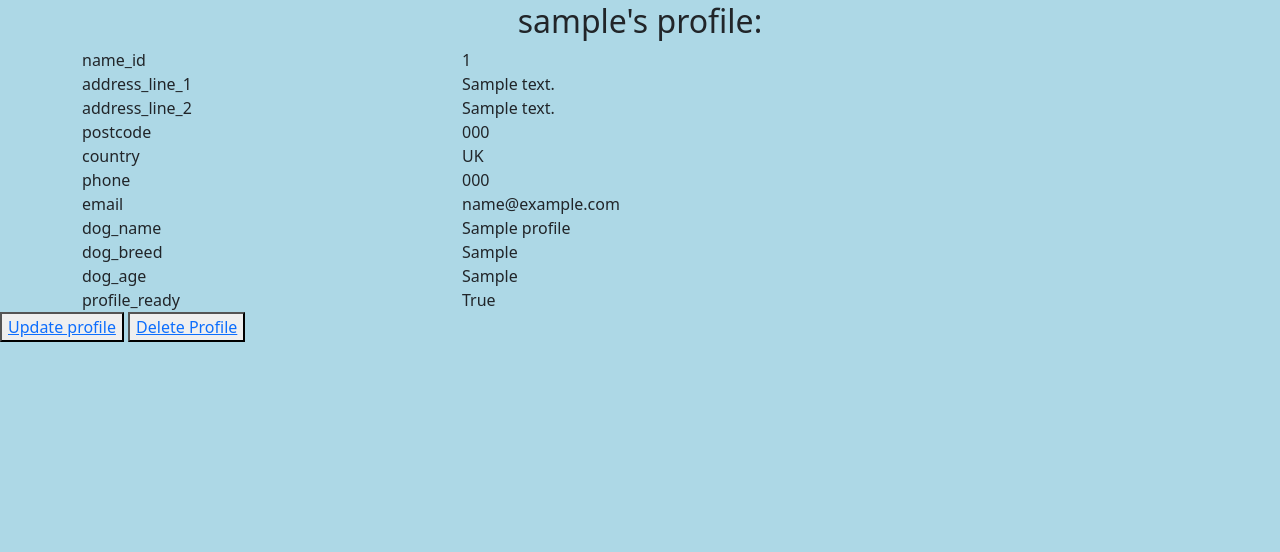
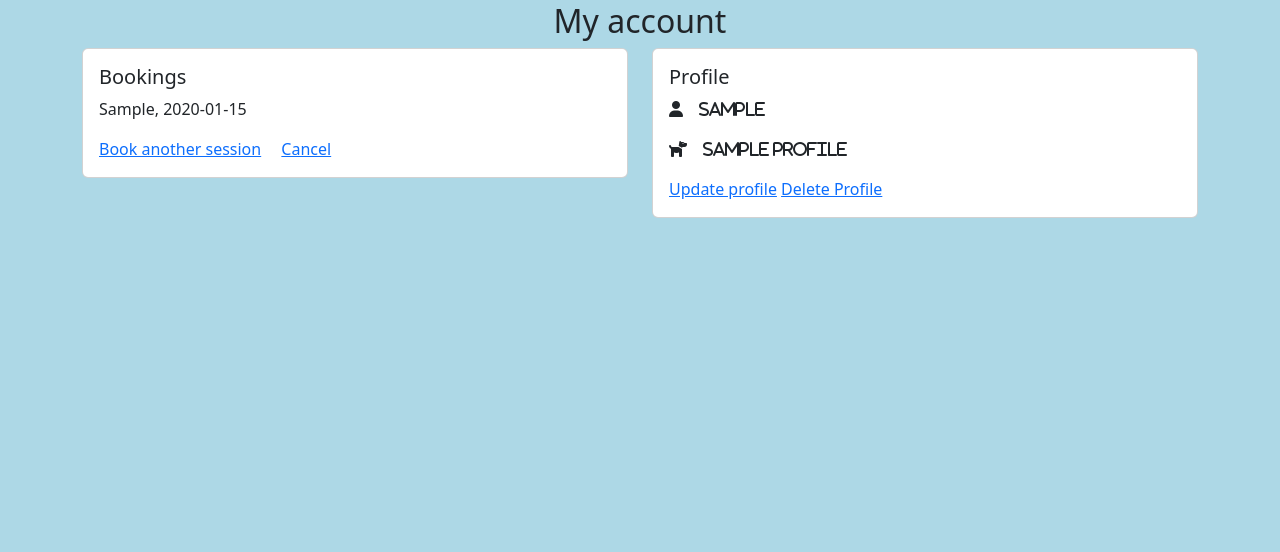
Before and after one commit to Corentin-Vidick/P4-JSDogTraining, a Django app: page /user_profile/ in a window 1280 px wide. Shown: the part 54-606 px from the top of the page. Run offline with Django 3.2, Linux system fonts and the light colour scheme; a user stored in the database is signed in; tables that the repository leaves empty hold one stand-in row (values such as "Sample post"); some libraries are stand-ins or nearby versions.

Commit message:
Add card layout to user account template

```diff
--- a/bookings/views.py
+++ b/bookings/views.py
@@ -100,16 +100,18 @@ def user_profile_update(request):
 def user_profile(request):
     profile = Profile.objects.filter(name=request.user.id).all()
     profile_values = profile.values()
-
+    user_bookings = Booking.objects.filter(name=request.user.id).all()
     return render(request, 'user_profile.html', {
         "profile": profile,
-        "profile_values": profile_values
+        "profile_values": profile_values,
+        "bookings": user_bookings
         })
 
 
 #                                       User Delete Profile Button
 def delete_profile(request):
     print("Deleting profile")
+    print(request.user.profile)
     profile_to_delete = get_object_or_404(Profile)
     profile_to_delete.delete()
 
--- a/templates/bookings/user_profile.html
+++ b/templates/bookings/user_profile.html
@@ -2,12 +2,46 @@
 
 {% block content %}
 
-<h2 class="text-center">{{ user }}'s profile:</h2>
+<h2 class="text-center">My account</h2>
 
-{% if user.profile.profile_ready %}
+<!-- {% if user.profile.profile_ready %} -->
+
+    <div class="container">
+        <div class="row">
+            <div class="col-6">
+                <div class="card">
+                    <div class="card-body">
+                        <h5 class="card-title">Bookings</h5>
+                        {% for booking in bookings %}
+                            <p class="card-text">{{ booking }}</p>
+                        {% endfor %}
+                            <a href="/bookings_list" class="card-link">Book another session</a>
+                        {% if bookings %}
+                            <a href="/user_bookings" class="card-link">Cancel</a>
+                        {% endif %}
+                    </div>
+                </div>
+            </div>
+            <div class="col-6">
+                <div class="card">
+                    <div class="card-body">
+                        <h5 class="card-title">Profile</h5>
+                        {% if user.profile.profile_ready %}
+                            <p class="card-text"><i class="fa-solid fa-user">&emsp;{{ user }}</i></p>
+                            <p class="card-text"><i class="fa-solid fa-dog">&emsp;{{ user.profile.dog_name }}</i></p>
+                            <a href="/user_profile_update">Update profile</a>
+                            <a href="/delete_profile">Delete Profile</a>
+                        {% else %}
+                            <a href="/user_profile_update">Create profile</a>
+                        {% endif %}
+                    </div>
+                </div>
+            </div>
+        </div>
+    </div>
 
     <!-- for loops from : https://stackoverflow.com/questions/68649918/print-all-attributes-from-an-object-with-django-templates -->
-    <div class="container">
+    <!-- <div class="container">
     {% for i in profile_values %}
         {% for key, value in i.items %}
         <div class="row">
@@ -17,10 +51,10 @@
         {% endfor %}
     </tr>
     {% endfor %}
-    </div>
+    </div> -->
     <!-- end of "for loops from" -->
 
-    <button><a href="/user_profile_update">Update profile</a></button>
+    <!-- <button><a href="/user_profile_update">Update profile</a></button>
 
     <button><a href="/delete_profile">Delete Profile</a></button>
 
@@ -30,6 +64,6 @@
 
     <button><a href="/user_profile_update">Create profile</a></button>
 
-{% endif %}
+{% endif %} -->
 
 {% endblock %}
```
